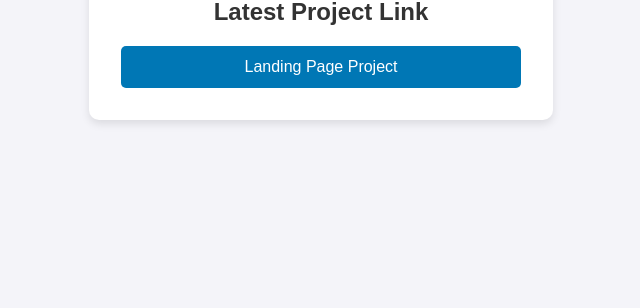
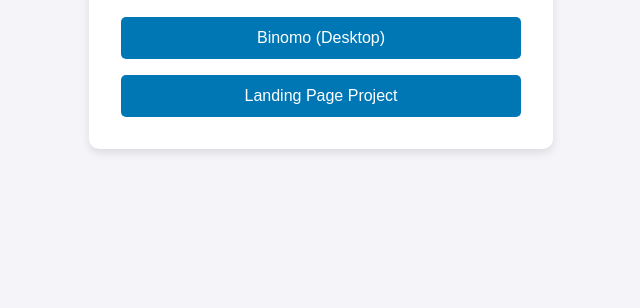
Before and after one commit to sujal2214m/Projects, a plain HTML site: page index.html in a window 1280 px wide. Shown: the part 492-800 px from the top of the page, without its empty margins (319-959 px from the left). Drawn offline with Linux system fonts and the light colour scheme.

Commit message:
Update index.html
add project

```diff
--- a/index.html
+++ b/index.html
@@ -25,8 +25,11 @@
     <h2>Latest Project Link</h2>
     <div class="links">
 
-    <a href="https://sujal-landingpage.netlify.app/" target="_blank" class="link">Landing Page Project</a>
+    <a href="https://sujal2214m.github.io/binomo-desktop-clone/" target="_blank" class="link">Binomo (Desktop)</a>
+
+    <a href="https://sujal2214m.github.io/Projects/Landing-Page-Project/" target="_blank" class="link">Landing Page Project</a>
       <!-- Add more links here as needed -->
+
     </div>
   </div>
   <script src="script.js"></script>
```
